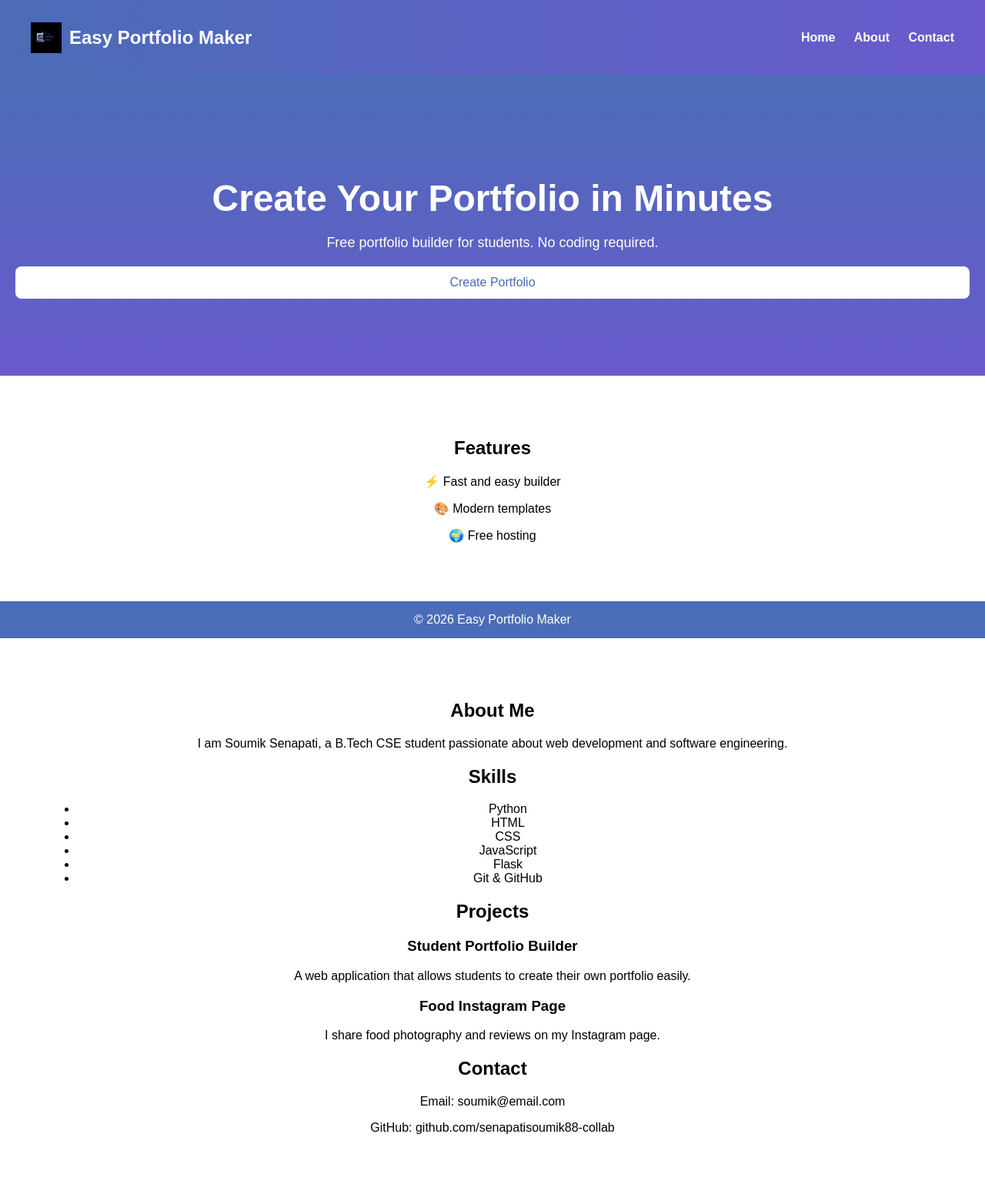
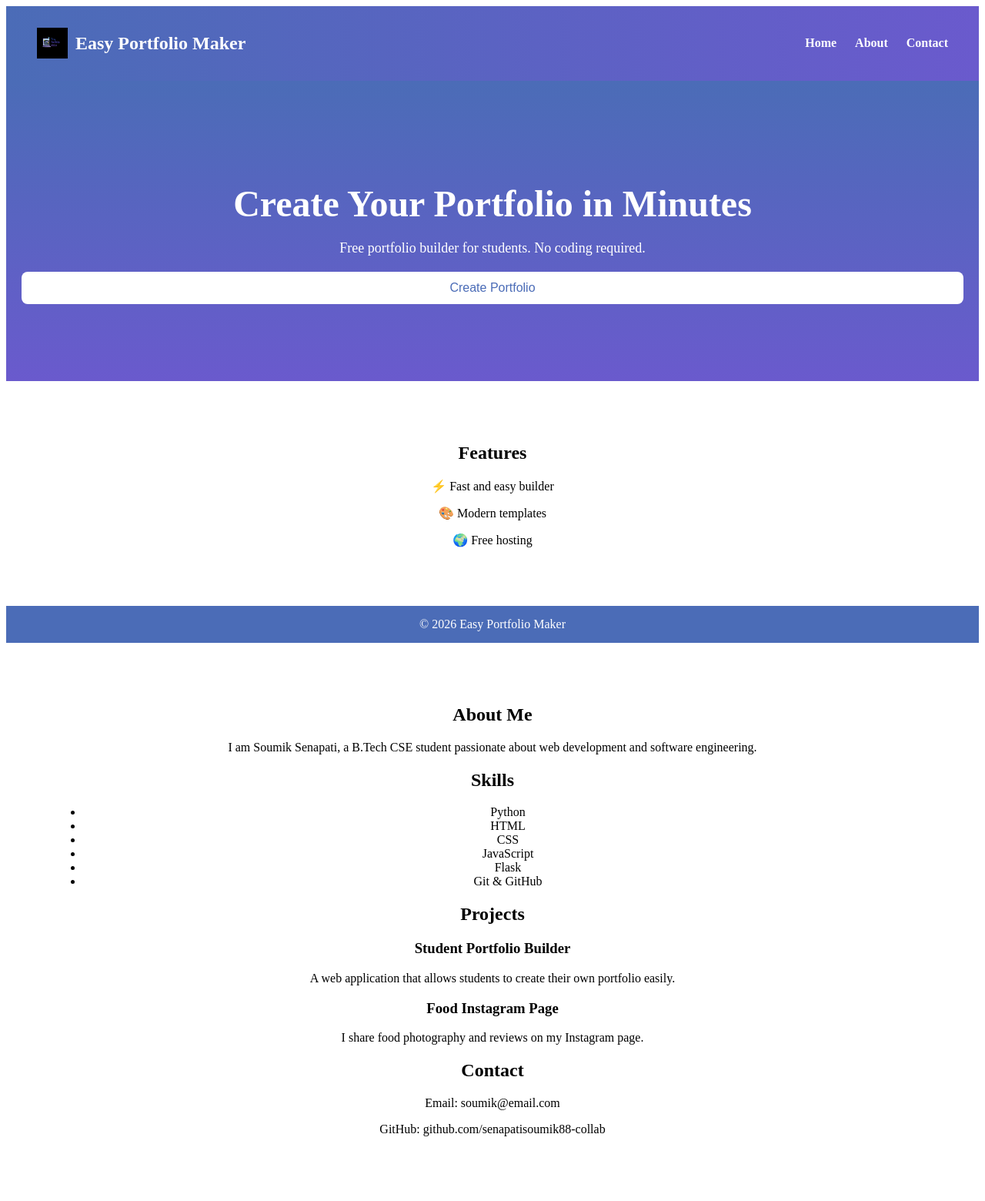
Before and after one commit to senapatisoumik88-collab/student-portfolio-builder, a Flask app: page / in a window 1280 px wide. Shown: the whole page at 77% size. Before the commit the page ends 1473 px from the top, so only its background shows below. Run offline with Flask 3, Linux system fonts and the light colour scheme.

Commit message:
Update index.html

```diff
--- a/templates/index.html
+++ b/templates/index.html
@@ -7,11 +7,7 @@
 
     <link rel="stylesheet" href="{{ url_for('static', filename='style.css') }}">
 
-    <style>
-        body {
-            margin: 0;
-            font-family: Arial, sans-serif;
-        }
+      <style>
 
         /* Navbar */
         .navbar {
```
